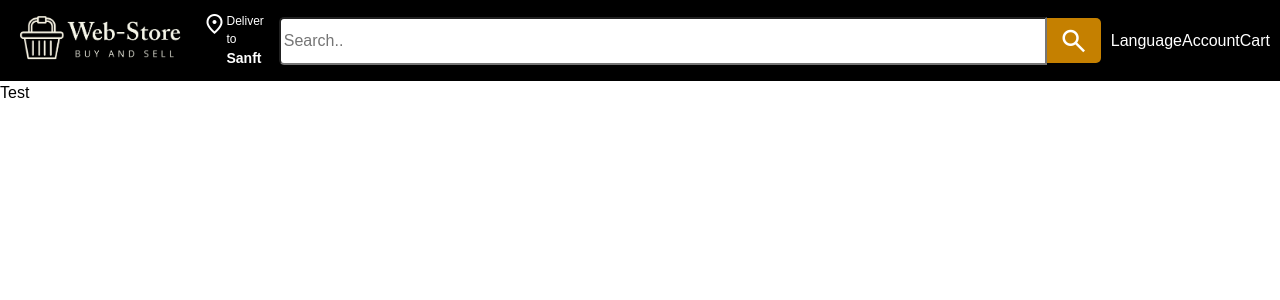
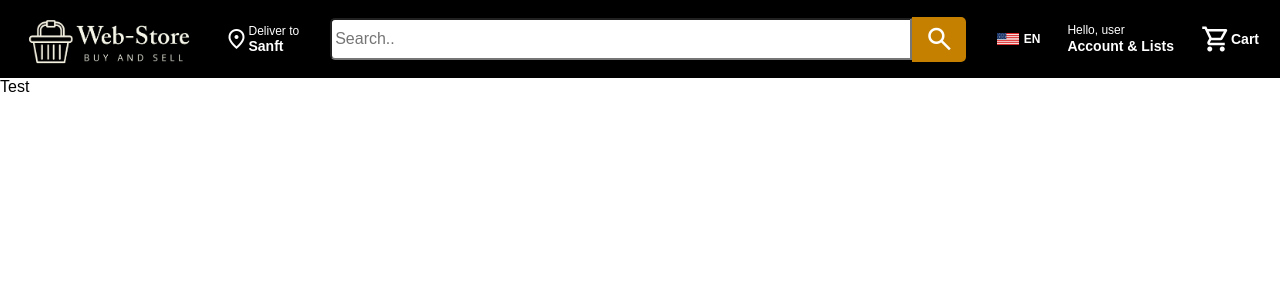
Before and after one commit to hakanyalniz/web_store, a React (Create React App) app: page / in a window 1280 px wide. Shown: the top 300 px of the page. Built offline with nearby package versions, Linux system fonts and the light colour scheme.

Commit message:
Added Language select, account and shopping cart sections. Made changes to the hover CSS. Made changes to the searchbar width adjustment. Made overall changes to the width/gap/margin of the navigation bar. Navigation bar CSS is, for now, done.

```diff
--- a/src/components/NavigationBar/NavigationBar.tsx
+++ b/src/components/NavigationBar/NavigationBar.tsx
@@ -1,15 +1,24 @@
 import {
+  NavFlexContainer,
+  NavLeft,
+  NavFill,
+  NavRight,
   NavLogo,
-  NavFlexContainer,
   NavLocationContainer,
   NavLocationChange,
   NavSearchBar,
+  LanguageSelect,
+  Account,
+  ShoppingCart,
+  ShoppingCartText,
 } from "./NavigationStyles";
 import logo from "../../assets/Web-Store_transparent.png";
+import USALan from "../../assets/USA-Lan.jpg";
 
 function NavigationBar() {
   return (
     <NavFlexContainer>
+      <NavLeft>
         <NavLogo>
           <a href="/">
             <img src={logo} alt="WebStore Logo" />
@@ -22,15 +31,33 @@ function NavigationBar() {
             <NavLocationChange>Sanft</NavLocationChange>
           </div>
         </NavLocationContainer>
+      </NavLeft>
+      <NavFill>
         <NavSearchBar>
           <input type="text" placeholder="Search.." />
           <button>
             <span className="material-symbols-outlined">search</span>
           </button>
         </NavSearchBar>
-      <div>Language</div>
-      <div>Account</div>
-      <div>Cart</div>
+      </NavFill>
+      <NavRight>
+        <LanguageSelect>
+          <img src={USALan} alt="Language Flag" />
+          <p>EN</p>
+        </LanguageSelect>
+
+        <Account>
+          <div>
+            <p>Hello, user</p>
+            <span>Account & Lists</span>
+          </div>
+        </Account>
+
+        <ShoppingCart>
+          <span className="material-symbols-outlined">shopping_cart</span>
+          <ShoppingCartText>Cart</ShoppingCartText>
+        </ShoppingCart>
+      </NavRight>
     </NavFlexContainer>
   );
 }
--- a/src/components/NavigationBar/NavigationStyles.ts
+++ b/src/components/NavigationBar/NavigationStyles.ts
@@ -4,15 +4,13 @@ import styled, { css } from "styled-components";
 export const NavFlexContainer = styled.div`
   display: flex;
   align-items: center;
+  justify-content: space-evenly;
   width: 100%;
-  padding: 5px 10px;
+  padding: 5px 15px;
+  gap: 15px;
   color: white;
   background-color: black;
 
-  img {
-    height: 50px;
-    margin: 5px 5px;
-  }
   .material-symbols-outlined {
     color: white;
   }
@@ -22,10 +20,38 @@ export const NavFlexContainer = styled.div`
   }
 `;
 
+const FlexCommon = css`
+  gap: 15px;
+`;
+
+export const NavLeft = styled.div`
+  ${FlexCommon}
+  display: flex;
+`;
+
+// It is set to flex grow 1, so that it can cover the empty space
+export const NavFill = styled.div`
+  ${FlexCommon}
+
+  display: flex;
+  flex-grow: 1;
+`;
+export const NavRight = styled.div`
+  ${FlexCommon}
+
+  display: flex;
+`;
+
 // Added to styles that need hover, or else it will repeat too much
+// 68 pixel height is added to all hover items, so that their height matches the navbar height (which is the same as logo height)
+// This is done so that it looks better in hover
 const hoverStyle = css`
-  border: 2px solid transparent;
+  border: 1px solid transparent;
   border-radius: 5px;
+  height: 68px;
+  align-items: center;
+
+  padding: 5px;
 
   &:hover {
     border-color: white;
@@ -34,15 +60,21 @@ const hoverStyle = css`
 
 export const NavLogo = styled.div`
   ${hoverStyle}
+
+  img {
+    height: 50px;
+    margin: 5px 5px;
+  }
 `;
 
+// The section that shows location to send deliveries
 export const NavLocationContainer = styled.div`
   ${hoverStyle}
 
   display: flex;
-  margin-left: 10px;
 `;
 
+// This part changes when user selects new location(?)
 export const NavLocationChange = styled.div`
   font-size: 14px;
   font-weight: bold;
@@ -53,8 +85,11 @@ export const NavSearchBar = styled.div`
   display: flex;
   align-items: center;
   margin: 0 10px;
+  width: 100%;
+
   input {
-    width: max(300px, 60vw);
+    width: 100%;
+    min-width: 100px;
     border-radius: 5px 0 0 5px;
     padding: 10px 3px;
   }
@@ -81,3 +116,47 @@ export const NavSearchBar = styled.div`
     border-color: white;
   }
 `;
+
+// Select a language
+export const LanguageSelect = styled.div`
+  ${hoverStyle}
+
+  display: flex;
+  gap: 5px;
+
+  img {
+    height: 12px;
+  }
+
+  p {
+    font-weight: bold;
+  }
+`;
+
+// Account information/link
+export const Account = styled.div`
+  ${hoverStyle}
+
+  display: flex;
+
+  span {
+    font-size: 14px;
+    font-weight: bold;
+  }
+`;
+
+// Shopping cart
+export const ShoppingCart = styled.div`
+  ${hoverStyle}
+
+  display: flex;
+
+  .material-symbols-outlined {
+    font-size: 30px;
+  }
+`;
+
+export const ShoppingCartText = styled.span`
+  font-size: 14px;
+  font-weight: bold;
+`;
--- a/src/styled_components/GlobalStyle.ts
+++ b/src/styled_components/GlobalStyle.ts
@@ -6,7 +6,6 @@ const GlobalStyle = createGlobalStyle`
     padding: 0;
     box-sizing:border-box;
     font-family: Arial, Helvetica, sans-serif;
-    line-height: 1.5;
     font-weight: 400;
     font-size: 16px;
 
```
Also changed, not shown: src/assets/USA-Lan.jpg (added). Lines whose indentation alone changed are shown as unchanged.
